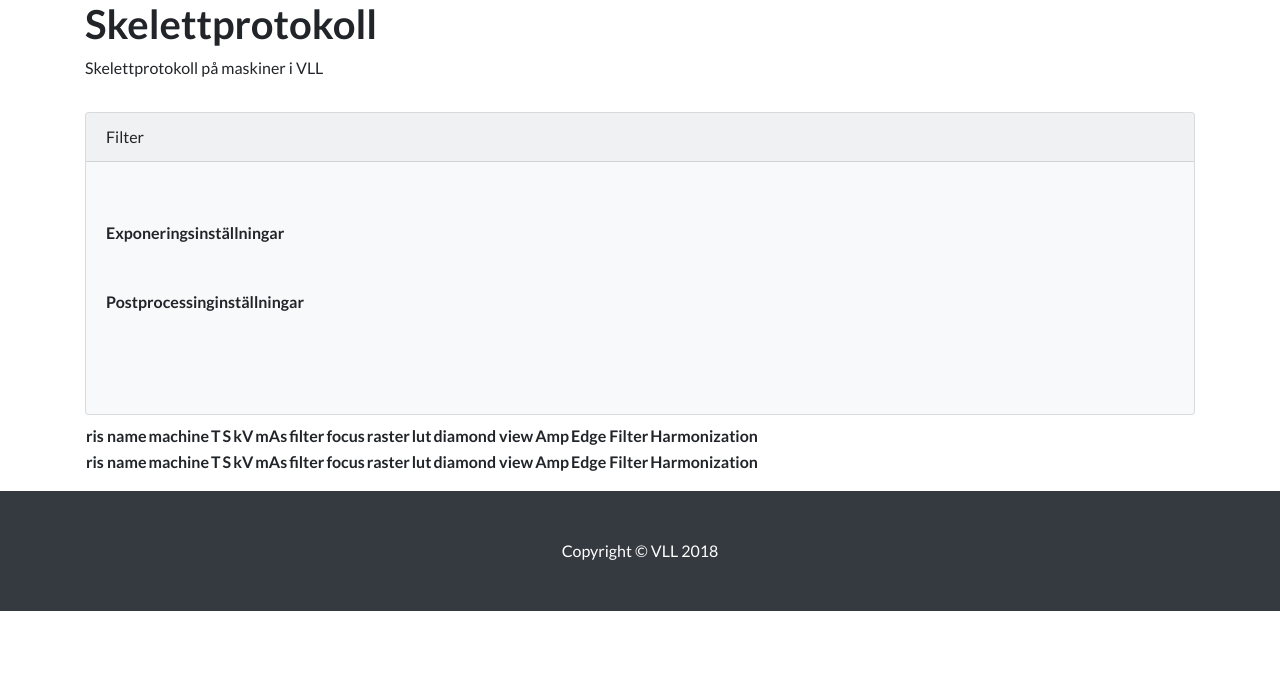
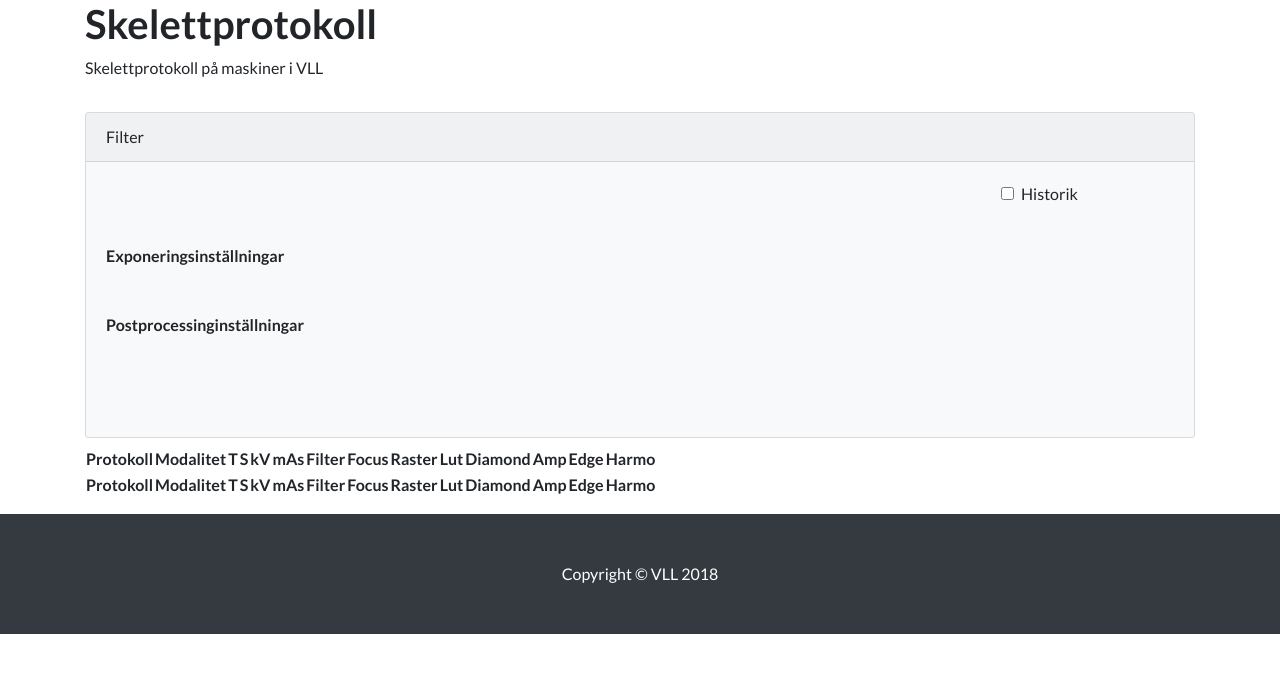
Before and after one commit to rvbCMTS/ssp, a Django app: page /skelettprotokoll/pex_test in a window 1280 px wide. Shown: the part 64-737 px from the top of the page. Run offline with Django 3.2, Linux system fonts and the light colour scheme; lists and menus that the app fills with data are empty; parts of the project's set-up code (start-up, migrations or seed data) failed here and were passed over; some libraries are stand-ins or nearby versions.

Commit message:
#32 Backup versions implemented and it is possible to search with history enabled.

```diff
--- a/apps/skeleton_protocols/filter.py
+++ b/apps/skeleton_protocols/filter.py
@@ -1,6 +1,5 @@
 import django_filters
-from .models import Protocols, Machine
-from django import forms
+from .models import Protocol, Machine
 
 
 class ProtocolsFilter(django_filters.FilterSet):
@@ -28,5 +27,5 @@ class ProtocolsFilter(django_filters.FilterSet):
     edge_filter_gain_min = django_filters.AllValuesFilter(name='edge_filter_gain', label='Edge gain', lookup_expr='lte', empty_label='Edge G min')
 
     class Meta:
-        model = Protocols
+        model = Protocol
         fields = ['ris_name', 'machine', 'technique', 'kv', 'sensitivity', 'mas', 'filter_cu']
--- a/apps/skeleton_protocols/templates/skeleton_protocols/Protocols.html
+++ b/apps/skeleton_protocols/templates/skeleton_protocols/Protocols.html
@@ -32,14 +32,16 @@
                 <form action="javascript:void(0);" id="form" method="get">
                     <div class="card-body">
                         <div class="row">
-                            <div class="col-lg-8 col-md-8 col-sm-12">
+                            <div class="col-lg-6 col-md-6 col-sm-12">
                                 {% render_field filter.form.ris_name class="form-control" placeholder="Sök protokoll..."%}
                             </div>
-
                             <div class="col-lg-4 col-md-4 col-sm-12">
                                 {% render_field filter.form.machine class="form-control" %}
                             </div>
-
+                            <div class="col-lg-2 col-md-2 col-sm-12">
+                                <input type="checkbox" class="form-check-input" id="id_history" name="history">
+                                <label class="form-check-label" for="id_history">Historik</label>
+                            </div>
                         </div>
                     </div>
 
@@ -141,38 +143,38 @@
 <table id="idResultTable" class="stripe hover compact">
         <thead>
             <tr>
-                <th>ris name</th>
-                <th>machine</th>
+                <th>Protokoll</th>
+                <th>Modalitet</th>
                 <th>T</th>
                 <th>S</th>
                 <th>kV</th>
                 <th>mAs</th>
-                <th>filter</th>
-                <th>focus</th>
-                <th>raster</th>
-                <th>lut</th>
-                <th>diamond view</th>
+                <th>Filter</th>
+                <th>Focus</th>
+                <th>Raster</th>
+                <th>Lut</th>
+                <th>Diamond</th>
                 <th>Amp</th>
-                <th>Edge Filter</th>
-                <th>Harmonization</th>
+                <th>Edge</th>
+                <th>Harmo</th>
             </tr>
         </thead>
         <tfoot>
             <tr>
-                <th>ris name</th>
-                <th>machine</th>
+                <th>Protokoll</th>
+                <th>Modalitet</th>
                 <th>T</th>
                 <th>S</th>
                 <th>kV</th>
                 <th>mAs</th>
-                <th>filter</th>
-                <th>focus</th>
-                <th>raster</th>
-                <th>lut</th>
-                <th>diamond view</th>
+                <th>Filter</th>
+                <th>Focus</th>
+                <th>Raster</th>
+                <th>Lut</th>
+                <th>Diamond</th>
                 <th>Amp</th>
-                <th>Edge Filter</th>
-                <th>Harmonization</th>
+                <th>Edge</th>
+                <th>Harmo</th>
             </tr>
         </tfoot>
     </table>
--- a/apps/skeleton_protocols/tools/pex.py
+++ b/apps/skeleton_protocols/tools/pex.py
@@ -4,7 +4,7 @@ import sqlite3
 from collections import namedtuple
 import re
 import pandas
-from ..models import Machine, Protocols
+from ..models import Machine, Protocol, Backup
 
 
 def parse_db(input_directory: str):
@@ -193,41 +193,42 @@ def _clean_df(df):
 
 def _prot2db(machine, df):
 
-    # create machine entry
+    # make machine entry
     machine_entry = Machine(hospital_name=machine.hospital_name[0],
-                         host_identifier=machine.host_identifier[0])
+                            host_identifier=machine.host_identifier[0])
 
-    # Check if machine_entry already exits in database
-    if not Machine.objects.filter(host_identifier=machine_entry.host_identifier):
-        # add machine entry
+    # if exits (check only host_identifier), get entry, otherwise create it
+    if Machine.objects.filter(host_identifier = machine_entry.host_identifier).exists():
+        machine_entry = Machine.objects.get(host_identifier = machine_entry.host_identifier)
+    else:
         machine_entry.save()
-    else:
-        # get machine entry
-        machine_entry = Machine.objects.get(host_identifier=machine_entry.host_identifier)
 
 
-    # Check if protocols already in database by comparing machine_id and last_modification
-    if not Protocols.objects.filter(machine=machine_entry, last_modification=machine.last_modification[0]):
-        # add each row in dataframe
-        for index, row in df.iterrows():
-            # Creates and saves entry to database
-            Protocols.objects.create(ris_name=row.ris_name,
-                                body_part=row.body_part,
-                                technique=row.technique,
-                                kv=row.kv,
-                                mas=row.mas,
-                                filter_cu=row.filter_cu,
-                                focus=row.focus,
-                                grid=row.grid,
-                                diamond_view=row.diamond_view,
-                                edge_filter_kernel_size=row.edge_filter_kernel_size,
-                                edge_filter_gain=row.edge_filter_gain,
-                                harmonization_kernel_size=row.harmonization_kernel_size,
-                                harmonization_gain=row.harmonization_gain,
-                                noise_reduction=row.noise_reduction,
-                                image_auto_amplification=row.image_auto_amplification,
-                                image_amplification_gain=row.image_amplification_gain,
-                                sensitivity=row.sensitivity,
-                                lut=row.lut,
-                                last_modification=machine.last_modification[0],
-                                machine=machine_entry)
+    # get or create protocol_list_entry
+    backup_entry, dummy = Backup.objects.get_or_create(machine=machine_entry,
+                                                       datum=machine.last_modification[0])
+
+    for index, row in df.iterrows():
+        # get or create protocol_entry
+        protocol_entry, protocol_created = Protocol.objects.get_or_create(ris_name=row.ris_name,
+                                                        body_part=row.body_part,
+                                                        technique=row.technique,
+                                                        kv=row.kv,
+                                                        mas=row.mas,
+                                                        filter_cu=row.filter_cu,
+                                                        focus=row.focus,
+                                                        grid=row.grid,
+                                                        diamond_view=row.diamond_view,
+                                                        edge_filter_kernel_size=row.edge_filter_kernel_size,
+                                                        edge_filter_gain=row.edge_filter_gain,
+                                                        harmonization_kernel_size=row.harmonization_kernel_size,
+                                                        harmonization_gain=row.harmonization_gain,
+                                                        noise_reduction=row.noise_reduction,
+                                                        image_auto_amplification=row.image_auto_amplification,
+                                                        image_amplification_gain=row.image_amplification_gain,
+                                                        sensitivity=row.sensitivity,
+                                                        lut=row.lut,
+                                                        machine=machine_entry,
+                                                        )
+        # associate backup with protocol
+        backup_entry.protocol.add(protocol_entry)
--- a/apps/skeleton_protocols/views.py
+++ b/apps/skeleton_protocols/views.py
@@ -1,6 +1,6 @@
 from django.shortcuts import render
 from django.http import JsonResponse
-from .models import Protocols
+from .models import Protocol, Machine, Backup
 from .filter import ProtocolsFilter
 from .tools.pex import parse_db
 
@@ -20,8 +20,22 @@ def test_pex_databse(request):
                     )
 
 def ajax_protocols_results(request):
-    f = ProtocolsFilter(request.GET, queryset=Protocols.objects.all().order_by('ris_name'))
+    # if history checkbox is on
+    if request.GET.get('history', False) == 'on':
+        db_query = Protocol.objects.all()
+    else:
+        # query to get the latest backup for each machine
+        all_machines = Machine.objects.all()
+        backup_list = []
+        for m in all_machines:
+            # for each machine find the latest backup
+            backup_list += ([ Backup.objects.all().filter(machine=m).latest() ])
+        db_query = Protocol.objects.all().filter(backup__in=backup_list)
 
+    # filter using django_filters
+    f = ProtocolsFilter(request.GET, queryset=db_query.order_by('ris_name'))
+
+    # make data format for Json response
     tt = []
     for obj in f.qs:
         tt.append([obj.ris_name,
```
Also changed, not shown: apps/skeleton_protocols/models.py (+12 -3 lines).
